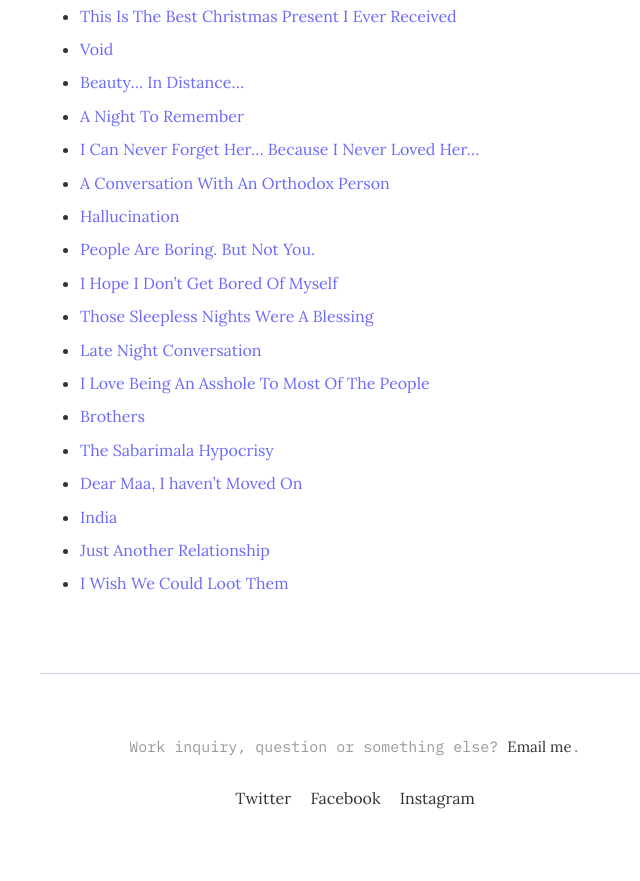
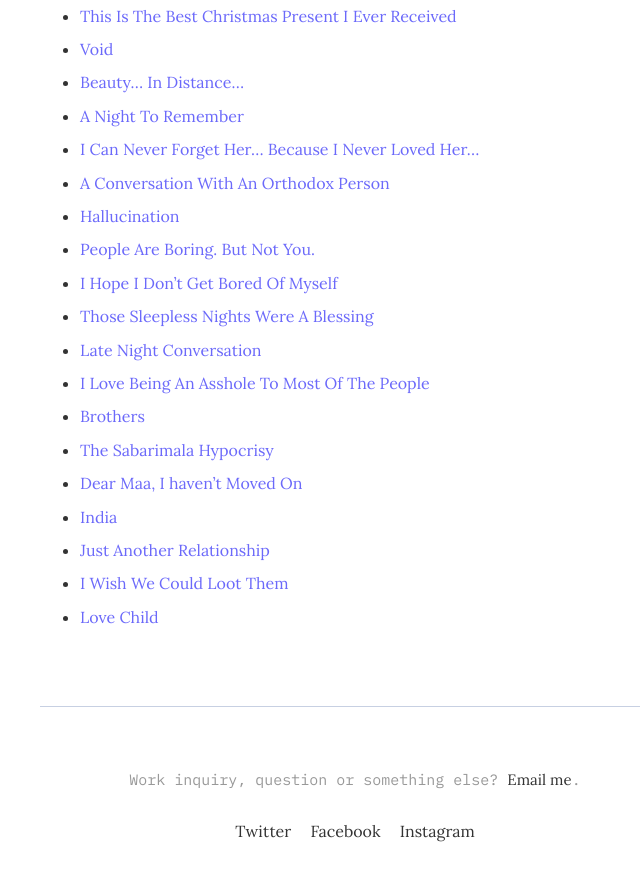
Before and after one commit to argumentativeyouth/pblog, a Jekyll site: the page built from _pages/all-posts.md, in a window 1280 px wide and 900 px high, scrolled down 1372 px. Shown: the top 881 px of the window, without its empty margins (285-925 px from the left). Built offline with Jekyll 4.4.1, drawn with Linux system fonts in a browser that asks for light colours.

Commit message:
Update all-posts.md

```diff
--- a/_pages/all-posts.md
+++ b/_pages/all-posts.md
@@ -56,3 +56,4 @@ image:
 * [India](https://pritams.blog/india/)
 * [Just Another Relationship](https://pritams.blog/just-another-relationship/)
 * [I Wish We Could Loot Them](https://pritams.blog/i-wish-we-could-loot-them/)
+* [Love Child](https://pritams.blog/love-child/)
```
